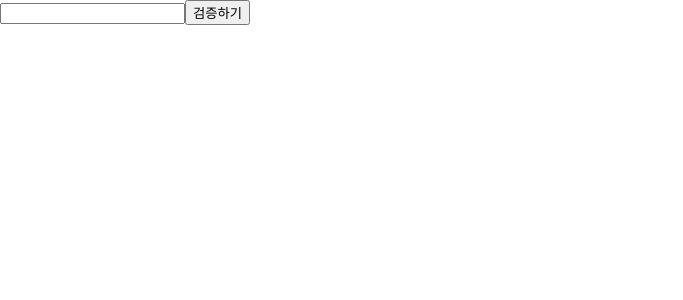
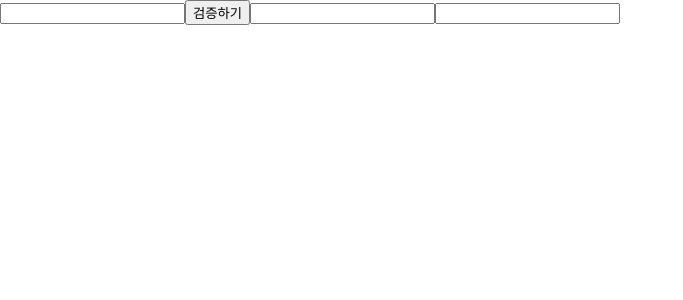
Before and after one commit to hyChunjae2023/react2025, a React (Create React App) app in the folder hello-react/: page / in a window 1280 px wide. Shown: the top 300 px of the page, without its empty margins (0-683 px from the left). Built offline with nearby package versions, Linux system fonts and the light colour scheme.

Commit message:
ref 로 DOM 요소 직접 제어

```diff
--- a/hello-react/src/Components/ValidationSample.js
+++ b/hello-react/src/Components/ValidationSample.js
@@ -1,7 +1,8 @@
-import { Component } from "react";
+import { Component, createRef } from "react";
 import '../css/ValidationSample.css';
 
 class ValidationSample extends Component {
+    /** state 로 DOM 요소 직접 제어 */
     state = {
         password: "",
         clicked: false,
@@ -18,11 +19,23 @@ class ValidationSample extends Component {
         this.setState({
             clicked: true,
             validated: this.state.password === "0000"
-        })
+        });
+        this.handleFocus();
     }
 
     handleKeyUp = (e) => {
         if (e.key === "Enter") this.handleClick();
+    }
+
+    /** ref 로 DOM 요소 직접 제어
+     *  ref설정변수 = createRef() 로 ref 설정후
+     *    ㄴ DOM 요소에 ref props로 넣어주고 DOM 에 접근시 this.[ref설정변수].current 로 조회
+     *    ㄴ DOM 요소에 콜백함수로 설정
+    */
+    userName = createRef();
+    nickName = createRef();
+    handleFocus = () => {
+        this.userName.current.focus();
     }
 
     render() {
@@ -37,6 +50,11 @@ class ValidationSample extends Component {
                     className={this.state.clicked ? (this.state.validated ? 'success' : 'failure') : ''}
                 />
                 <button onClick={this.handleClick}>검증하기</button>
+                {/** DOM 요소에 ref props 설정 */}
+                <input ref={this.userName}  />
+
+                {/** DOM 요소에 콜백함수로 ref 설정 */}
+                <input ref={(ref) => this.nickName = ref} />
             </div>
         )
     }
```
